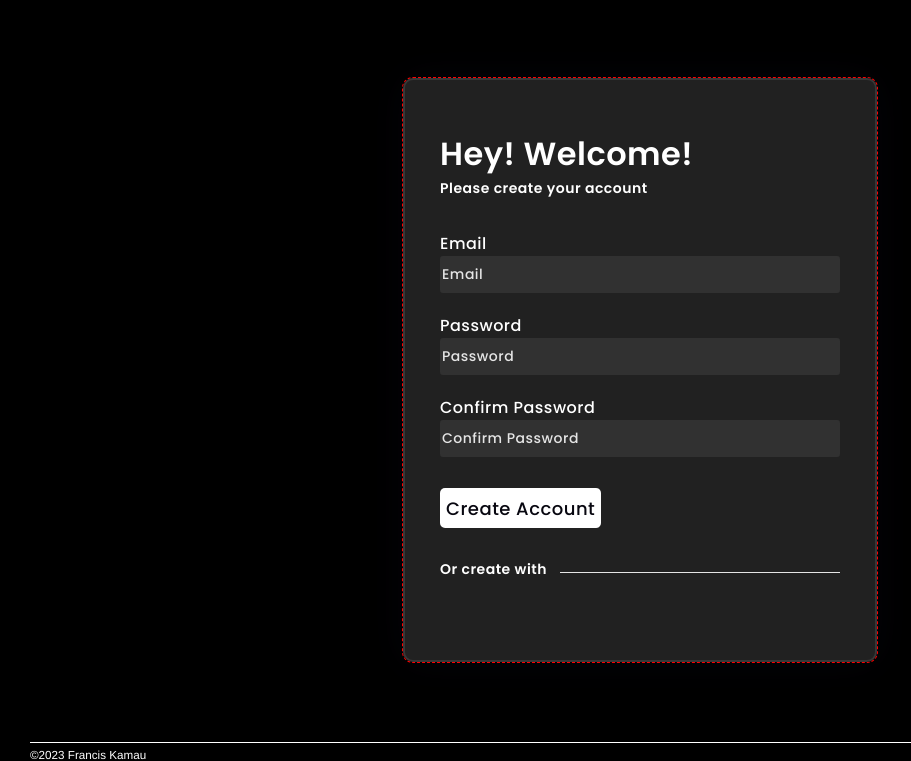
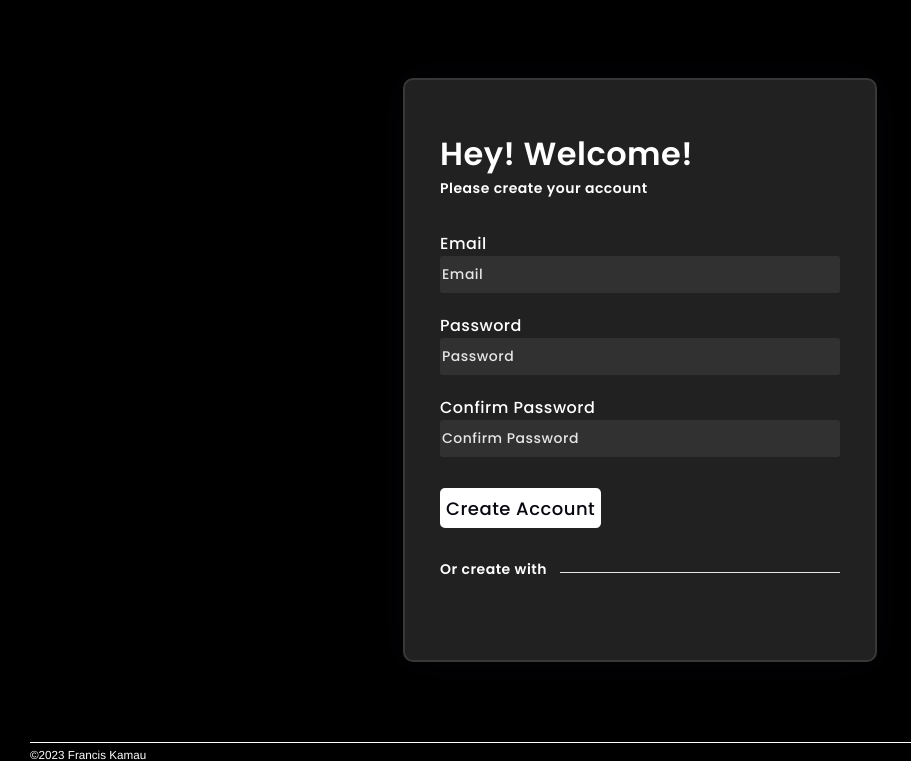
Before and after one commit to fk2019/Star-Wars-Movie-Guide, a Flask app: page /signup in a window 1280 px wide. Shown: the part 62-823 px from the top of the page, without its empty margins (0-911 px from the left). Run offline with Flask 3, Linux system fonts and the light colour scheme; some libraries are stand-ins or nearby versions.

Commit message:
Remove blue form outline

```diff
--- a/web_dynamic/static/styles/login_form.css
+++ b/web_dynamic/static/styles/login_form.css
@@ -6,7 +6,6 @@
 
 form {
     display: flex;
-    outline: red dashed 1px;
     height: 480px;
     width: 400px;
     background-color: rgba(255,255,255,0.13);
```
